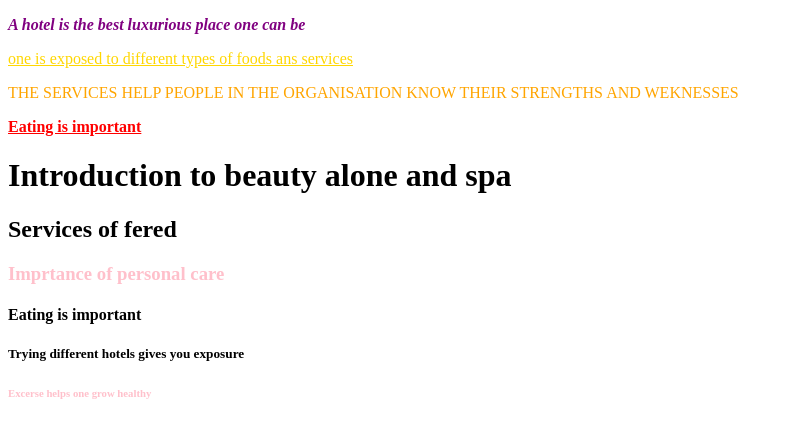
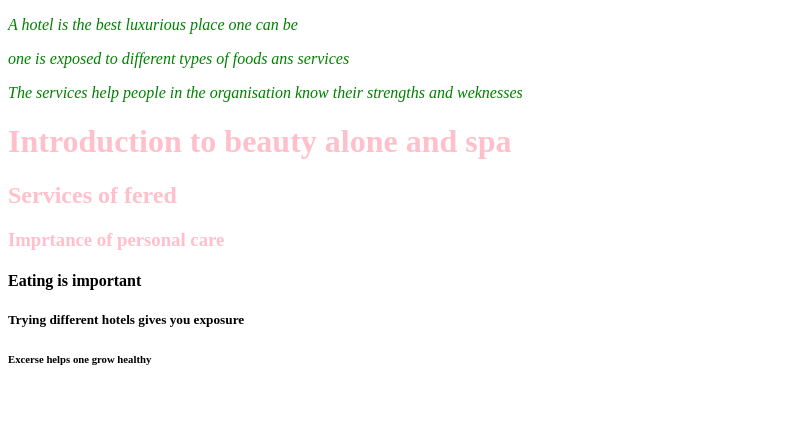
Before and after one commit to Debralyn/26-0622, a plain HTML site: page hotel.html in a window 1280 px wide. Shown: the whole page, without its empty margins (0-793 px from the left). Drawn offline with Linux system fonts and the light colour scheme.

Commit message:
Add files via upload

```diff
--- a/hotel.html
+++ b/hotel.html
@@ -2,18 +2,16 @@
 <html lang="en">
 <meta charset=ut-8">
     <style>
-	    h3, h6{
+	    h1, h2, h3{
 		    color:pink;
 			font-weight: bold;
     }
 	 </style>
 	 <link rel="rel=stylesheet" href="style.cs">
 <body>
-<p style="color: purple; font-style: italic; font-weight: bold; text-transform: upercase;">A hotel is the best luxurious place one can be </p>
-<p style="color: gold; text-decoration: underline;">one is exposed to different types of foods ans services</p>
-<p style="color: orange; text-transform: uoercase; text-transform: uppercase;">The services help people in the organisation know their strengths and weknesses</p>
-<p style="color: red; font-weight: bold; text-decoration: underline;">Eating is important</p>
-
+<p style="color: green; font-style: italic;">A hotel is the best luxurious place one can be </p>
+<p style="color: green; font-style: italic;">one is exposed to different types of foods ans services</p>
+<p style="color: green; font-style: italic;">The services help people in the organisation know their strengths and weknesses</p>
 
 <h1>Introduction to beauty alone and spa</h1>
 <h2>Services of fered</h2>
@@ -22,5 +20,4 @@
 <h4>Eating is important</h4>
 <h5>Trying different hotels gives you exposure<h5>
 <h6>Excerse helps one grow healthy<h6>
-
 <body>
```
